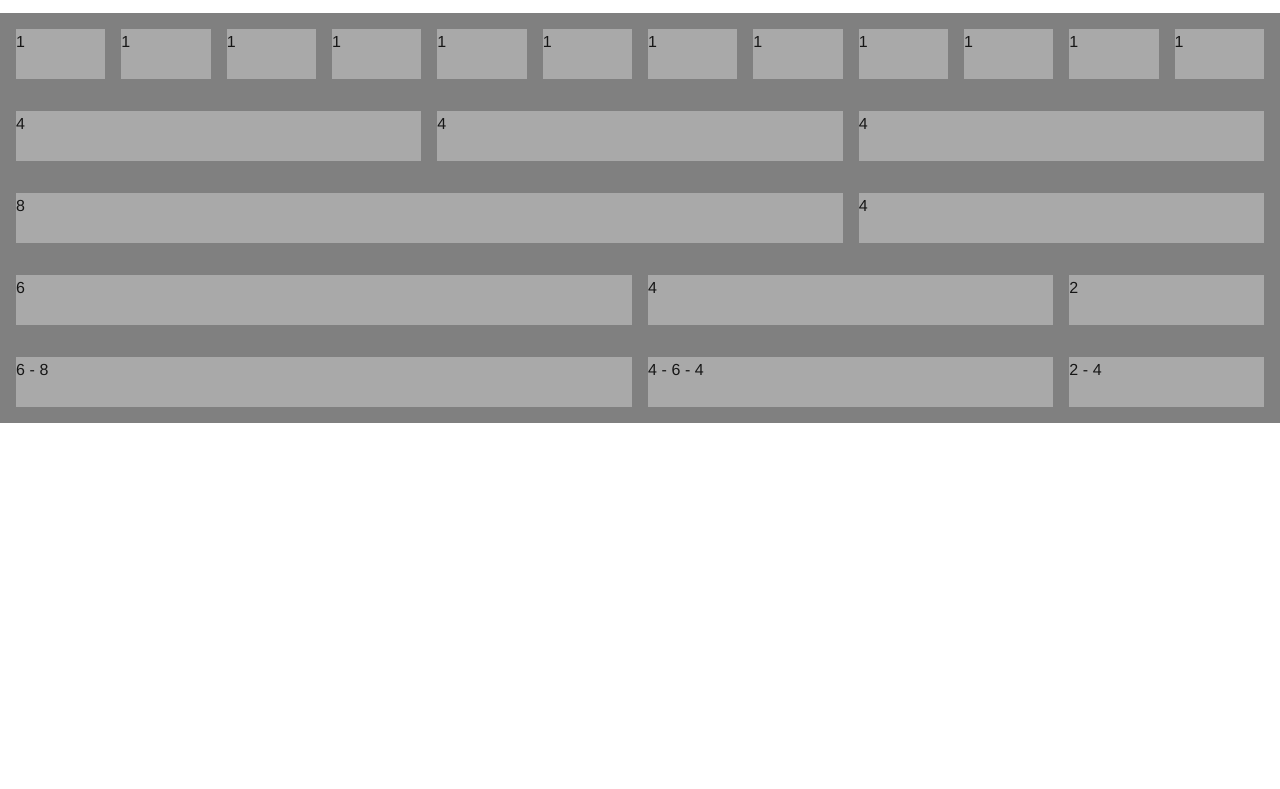
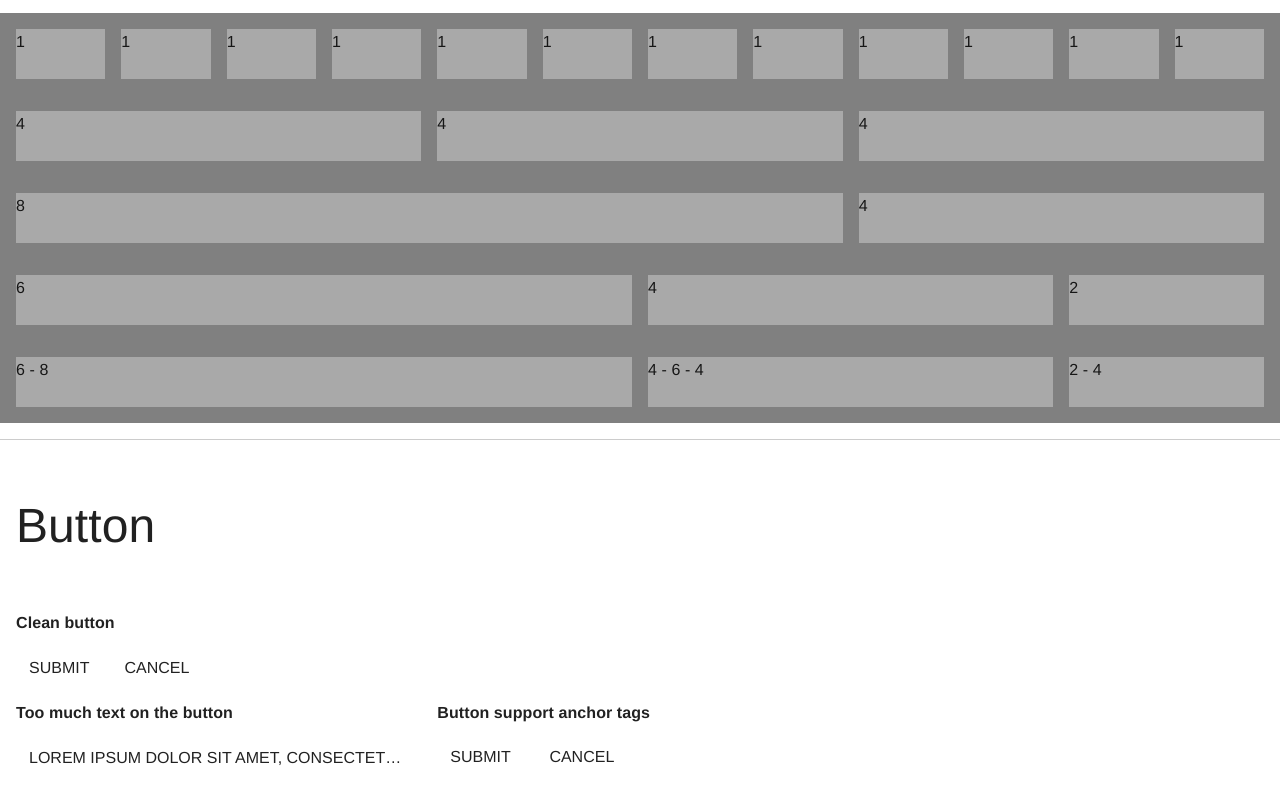
Before and after one commit to nkpgardose/bae, a website: page src/kitchen-sink.html in a window 1280 px wide. Shown: the part 1344-2133 px from the top of the page. Before the commit the page ends 1767 px from the top, so only its background shows below. Drawn offline with nearby package versions, Linux system fonts and the light colour scheme; files that its build step writes are made by us from their sources.

Commit message:
add button component kitchen sink

```diff
--- a/src/kitchen-sink.html
+++ b/src/kitchen-sink.html
@@ -99,6 +99,28 @@
     <div class="cell cell--default4 cell--tablet6 cell--phone4 item">4 - 6 - 4</div>
     <div class="cell cell--default2 cell--phone4 item">2 - 4</div>
   </div>
+  <hr>
+  <div class="grid">
+    <div class="cell">
+      <h2>Button</h2>
+    </div>
+  </div>
+  <div class="grid">
+    <div class="cell cell--default12">
+      <strong><p>Clean button</p></strong>
+      <button class="button">Submit</button>&nbsp;
+      <button class="button">Cancel</button>&nbsp;
+    </div>
+    <div class="cell cell--default4">
+      <strong><p>Too much text on the button</p></strong>
+      <button class="button u-fullWidth">Lorem ipsum dolor sit amet, consectetur adipisicing elit. Ad magni inventore nobis, error doloremque iste enim voluptate vero deserunt perspiciatis ea assumenda, consectetur corporis minima sunt sequi repudiandae ullam, soluta?</button>
+    </div>
+    <div class="cell cell--default8"><strong>
+        <p>Button support anchor tags</p>
+        <a href="#" class="button">Submit</a>&nbsp;
+        <a href="#" class="button">Cancel</a>
+      </strong></div>
+  </div>
   <script src="../build/bae.min.js"></script>
 </body>
 </html>
--- a/src/styles/bae/_button.scss
+++ b/src/styles/bae/_button.scss
@@ -8,7 +8,7 @@
   vertical-align: middle;
   font-size: 16px;
   letter-spacing: 0;
-  line-height: 22px;
+  line-height: 31px;
   text-decoration: none;
   text-transform: uppercase;
   text-overflow: ellipsis;
--- a/src/styles/bae/_utility.scss
+++ b/src/styles/bae/_utility.scss
@@ -35,3 +35,6 @@
 .u-invisible {
   visibility: hidden;
 }
+.u-fullWidth {
+  width: 100%;
+}
```
Also changed, not shown: src/index.html (+1 -0 lines).
